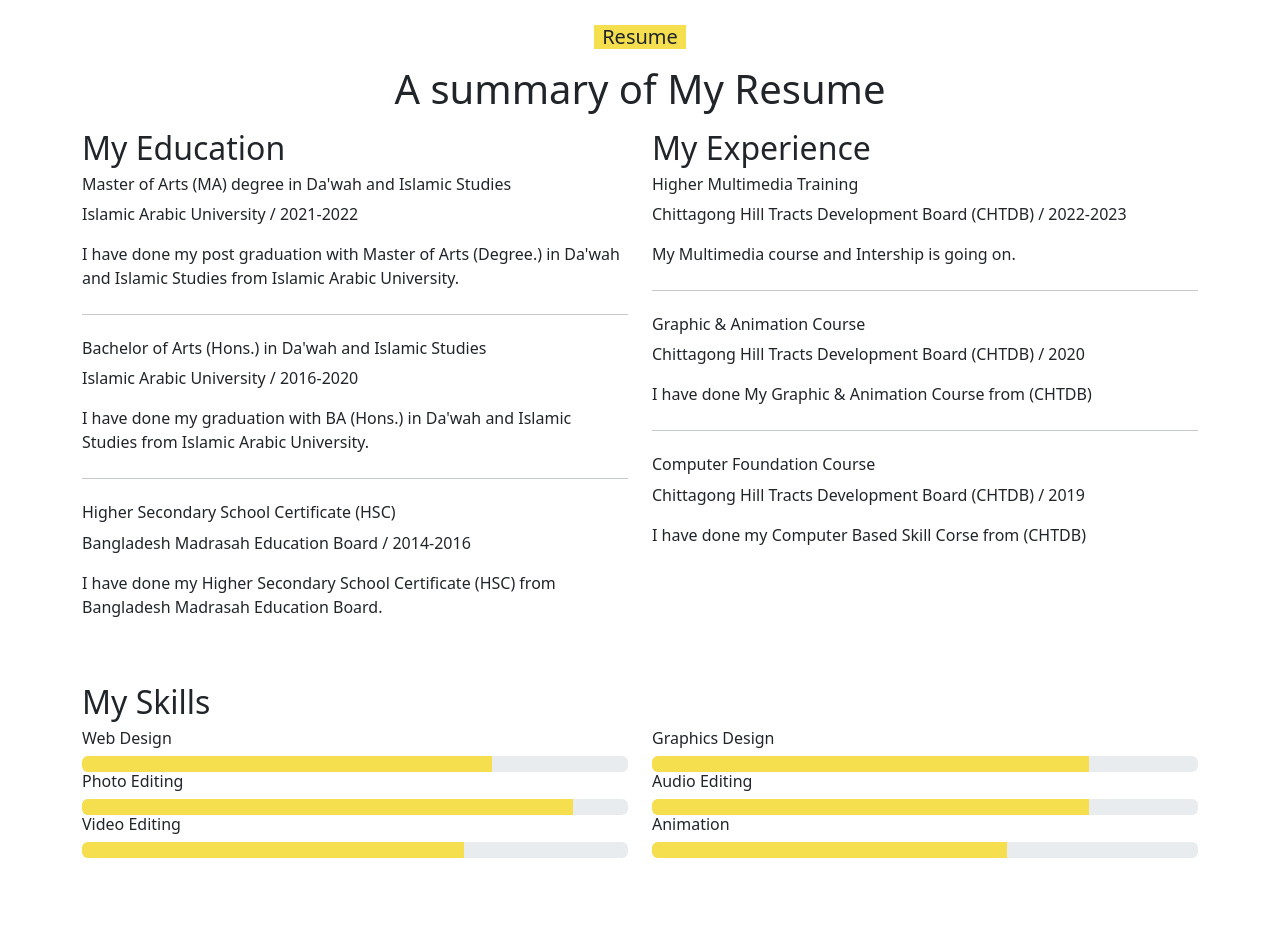
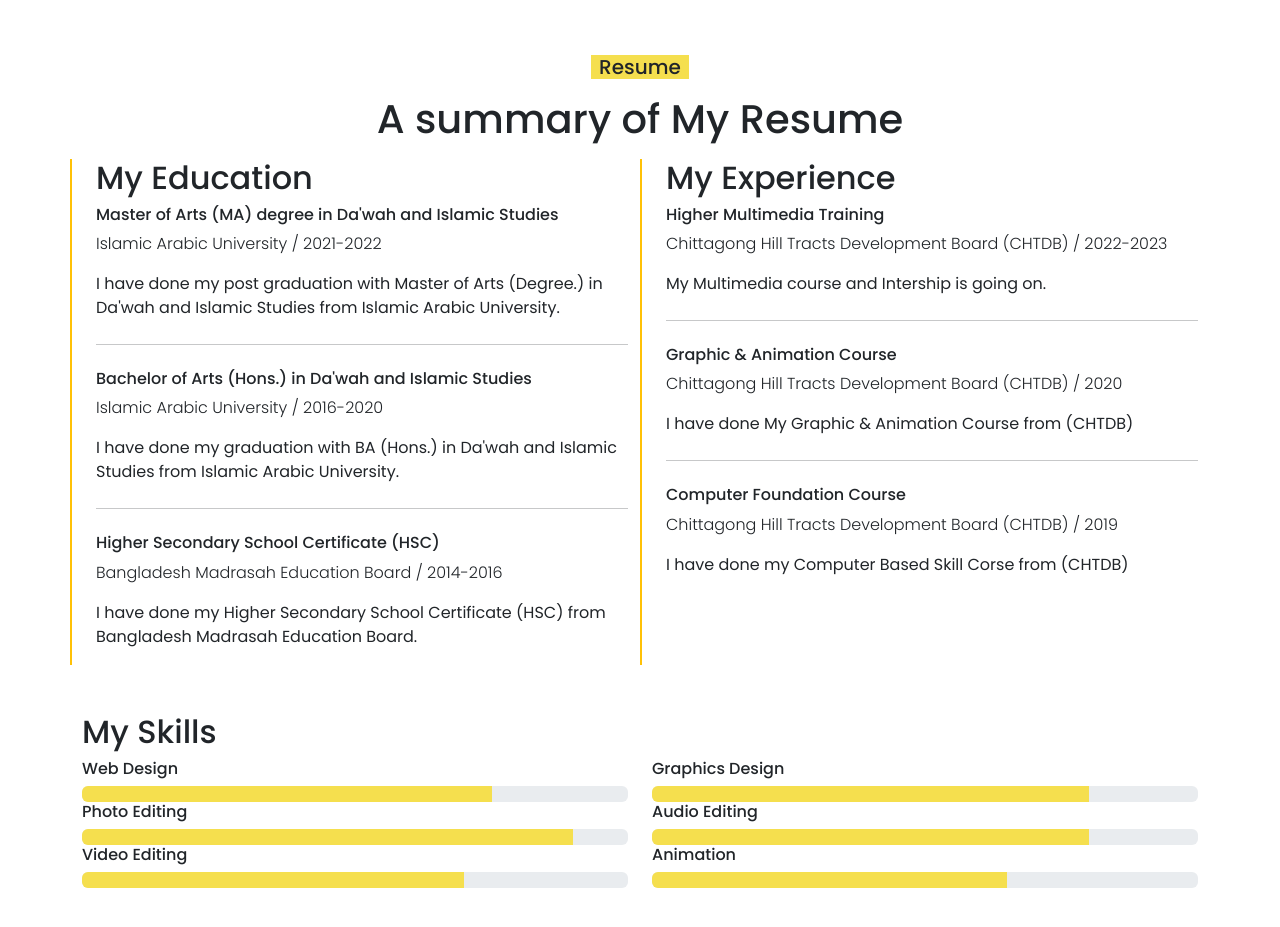
Before and after one commit to mdshodullahsk/my-portfolio, a plain HTML site: page index.html in a window 1280 px wide. Shown: the part 2300-3227 px from the top of the page. Drawn offline with nearby package versions, Linux system fonts and the light colour scheme.

Commit message:
customize

```diff
--- a/index.html
+++ b/index.html
@@ -13,6 +13,8 @@
     <link rel="stylesheet" href="/style/style.css">
     <!-- Font Awsome Link -->
     <script src="https://kit.fontawesome.com/51e1d05097.js" crossorigin="anonymous"></script>
+    <!-- Google fonts link -->
+    <link rel='stylesheet' href='https://fonts.googleapis.com/css?family=Poppins:100,200,300,400,500,600,700,800,900' type='text/css'>
 </head>
 <body>
     <!-- header section starts here -->
@@ -155,7 +157,7 @@
           </div>
           <h1 class="text-center py-2">A summary of My Resume</h1>
           <div class="row">
-            <div class="col-lg-6 col-md-6 col-sm-12">
+            <div class="col-lg-6 col-md-6 col-sm-12 border-start border-2 border-warning ps-4">
               <h3 class="fs-2">My Education</h3>
               <div>
                 <h6 class="fs-6">Master of Arts (MA) degree in Da'wah and Islamic Studies</h6>
@@ -175,7 +177,7 @@
               <p>I have done my Higher Secondary School  Certificate (HSC) from Bangladesh Madrasah Education Board.</p>
               </div>
             </div>
-            <div class="col-lg-6 col-md-6 col-sm-12">
+            <div class="col-lg-6 col-md-6 col-sm-12 border-start border-2 border-warning ps-4">
               <h3 class="fs-2">My Experience</h3>
               <div>
                 <h6 class="fs-6">Higher Multimedia Training</h6>
@@ -319,8 +321,8 @@
   <!-- Section 6, Faq Start -->
    <section id="faq">
     <div class="container">
-      <div class="row d-flex">
-        <div class="col-lg-6">
+      <div class="row">
+        <div class="col-lg-6 col-md-6 col-sm-12">
           <h6 class="highlite px-3">faq</h6>
           <h1 class="py-3">Have any questions?</h1>
           <div class="accordion" id="accordionExample">
@@ -380,7 +382,7 @@
             </div>
           </div>
         </div>
-        <div class="col-lg-6">
+        <div class="col-lg-6 col-md-6 col-sm-12">
           <img src="/image/key.png" alt="" class="img-fluid">
         </div>
       </div>
@@ -403,7 +405,7 @@
                         <a href="mailto:mdshodullahk@gmail.com" class="text-black text-decoration-underline fw-normal"><p>mdshodullahk@gmail.com</p></a>
                     </div>
                     <div class="social-icon">
-                        <a href="https://www.linkedin.com/feed/"><i class="fa-brands fa-linkedin"></i></a>
+                        <a href="https://www.linkedin.com/in/md-shohidullah-kawsar-ab5371227/"><i class="fa-brands fa-linkedin"></i></a>
                         <a href="https://www.facebook.com/mdsohed.islam/"><i class="fa-brands fa-facebook"></i></a>
                         <a href="https://twitter.com/home"><i class="fa-brands fa-twitter"></i></a>
                         <a href="https://www.instagram.com/shohidullah_kaisar/"><i class="fa-brands fa-instagram"></i></a>
--- a/style/style.css
+++ b/style/style.css
@@ -1,16 +1,10 @@
 /* Root color */
-
+body {
+  font-family: "Poppins", sans-serif;
+}
 :root {
     --bg-color: #f5df4e;
     --text-black-color: #212529;
-    --secondry-color: #43121d;
-    --third-color: #f98169;
-    --white-color: #fff;
-    --text-color: #555;
-    --text-gray: #999;
-    --black-color: #000;
-    --primary-font: 'Roboto', sans-serif;
-    --secondry-font: 'Quicksand', sans-serif;
   }
   a {
     text-decoration: none;
```
